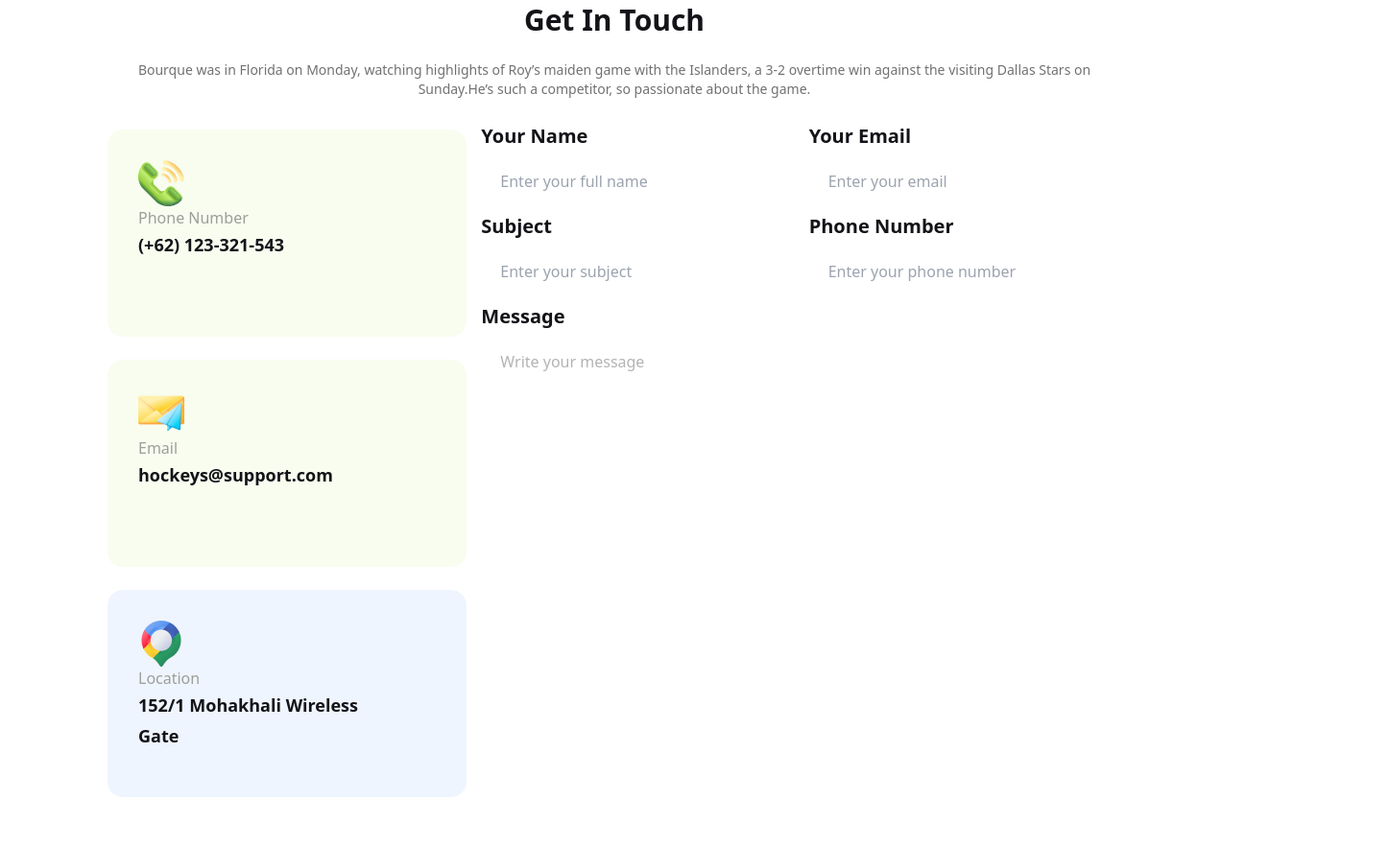
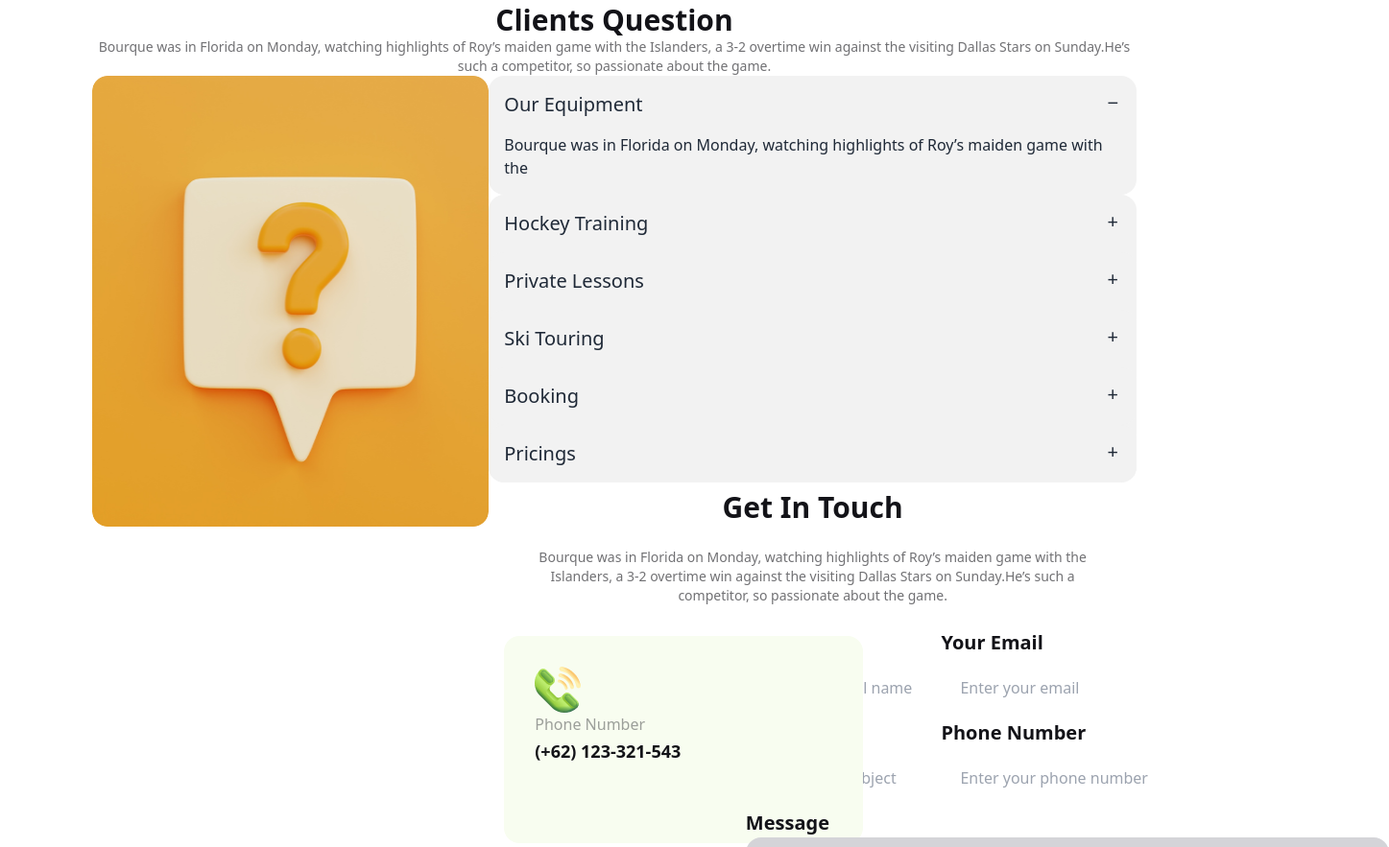
Before and after one commit to mamarif1555/Hockeys, a plain HTML site: page index.html in a window 1280 px wide. Shown: the part 2275-3158 px from the top of the page at 96% size, 1447 px wide, since content can reach past the window. Drawn offline with nearby package versions, Linux system fonts and the light colour scheme.

Commit message:
question

```diff
--- a/index.html
+++ b/index.html
@@ -185,8 +185,92 @@
            </div>
         </div>
       </div>
+
+     <!-- Clients Question -->
+     <div class="container mx-auto my-2">
+        <div class="mx-auto text-center ">
+          <h3 class="text-[#131318] text-3xl font-extrabold">Clients Question</h3>
+          <p class=" text-[#717174] text-sm font-medium ">Bourque was in Florida on Monday, watching highlights of Roy’s maiden game with the Islanders, a 3-2 overtime win against the visiting Dallas Stars on Sunday.He’s such a competitor, so passionate about the game.</p>
+        </div>
+        <div class="flex">
+          <div class="w[420px]">
+           <img class="w-[441px] h-[470px] rounded-2xl" src="images/11.png" alt="">
+
+
+          </div>
+          <div class="w-[720px] ">
+            <div class="collapse collapse-plus bg-base-200">
+              <input type="radio" name="my-accordion-3" checked="checked" />
+              <div class="collapse-title text-xl font-medium">
+                Our Equipment
+              </div>
+              <div class="collapse-content">
+                <p>Bourque was in Florida on Monday, watching highlights of Roy’s maiden game with the </p>
+              </div>
+            </div>
+            <div class="collapse collapse-plus bg-base-200">
+              <input type="radio" name="my-accordion-3" />
+              <div class="collapse-title text-xl font-medium">
+                Hockey Training
+              </div>
+              <div class="collapse-content">
+                <p>Islanders, a 3-2 overtime win against the visiting Dallas Stars on Sunday.</p>
+              </div>
+              <div class="collapse collapse-plus bg-base-200">
+                <input type="radio" name="my-accordion-3" />
+                <div class="collapse-title text-xl font-medium">
+                  Private Lessons
+                </div>
+                <div class="collapse-content">
+                  <p>I never thought the Islanders would fire their coach, so I was surprised when they did.</p>
+                </div>
+                <div class="collapse collapse-plus bg-base-200">
+                  <input type="radio" name="my-accordion-3" />
+                  <div class="collapse-title text-xl font-medium">
+                    Ski Touring
+                  </div>
+                  <div class="collapse-content">
+                    <p>But I’m very happy for Patrick. He’s such a competitor, so passionate about the game.</p>
+                  </div>
+                  <div class="collapse collapse-plus bg-base-200">
+                    <input type="radio" name="my-accordion-3" />
+                    <div class="collapse-title text-xl font-medium">
+                      Booking
+                    </div>
+                    <div class="collapse-content">
+                      <p>I think it’s going to be awesome,” Bourque said. “Canadiens fans and everyone in Quebec will. </p>
+                    </div>
+                  </div>
+                 <div class="collapse collapse-plus bg-base-200">
+                <input type="radio" name="my-accordion-3" />
+                <div class="collapse-title text-xl font-medium">
+                Pricings
+                </div>
+                <div class="collapse-content">
+                <p>welcome Patrick back and let him know that they’re happy to see him in the League, regardless of where it is.</p>
+              </div>
+            </div>
+
+          </div>
+        </div>
+    </div>
+
+
+
+
+
+
+
+
+
+
+
+
+
+
+
    <!-- Get In Touch -->
-       <div class="container mx-auto my-2">
+   <div class="container mx-auto my-2">
         <div class="mx-auto text-center ">
             <h3 class="text-[#131318] text-3xl font-extrabold">Get In Touch</h3>
             <p class="mx-7 text-[#717174] text-sm font-medium my-6 ">Bourque was in Florida on Monday, watching highlights of Roy’s maiden game with the Islanders, a 3-2 overtime win against the visiting Dallas Stars on Sunday.He’s such a competitor, so passionate about the game.</p>
@@ -240,8 +324,8 @@
               </div>
               <div class="lg:col-span-2">
                 <h5 class="text-[#131318] text-[20px] relative font-bold">Message</h5>
-                <p class="text-[#B3B3B5] text-[16px] absolute font-normal py-5 px-5 lg:w-[670px] lg:h-[370px] w-[315px] h-[200px] rounded-2xl">Write your message</p>
-                <button class="text-[#FFF] text-[20px] font-bold rounded-2xl lg:w-[600px] py-4 lg:my-[400px] my-[220px] w-[335px] lg:mx-7">Send Message</button>
+                <p class="text-[#B3B3B5] text-[16px] absolute font-normal bg-zinc-300 py-5 px-5 lg:w-[670px] lg:h-[370px] w-[315px] h-[200px] rounded-2xl">Write your message</p>
+                <button class="text-[#FFF] text-[20px] font-bold bg-[#FF4240] rounded-2xl lg:w-[600px] py-4 lg:my-[400px] my-[220px] w-[335px] lg:mx-7">Send Message</button>
               </div>
             </div>
 
@@ -249,20 +333,9 @@
         </div>
       </div>
 
-
-
-
-
-
-
-
-
-
-
-
-   </main>
-   <!-- footer section -->
-   <footer class="bg-[#131318]">
+    </main>
+    <!-- footer section -->
+    <footer class="bg-[#131318]">
     <div class="container mx-auto lg:px-24 px-8 py-24 lg:my-24">
        <div class="grid grid-cols- lg:grid-cols-4 justify-center text-center mx-auto">
           <div class="lg:col-span-1">
@@ -308,7 +381,7 @@
        </div>
 
     </div>
-   </footer>
+    </footer>
 
 </body>
 </html>
```
